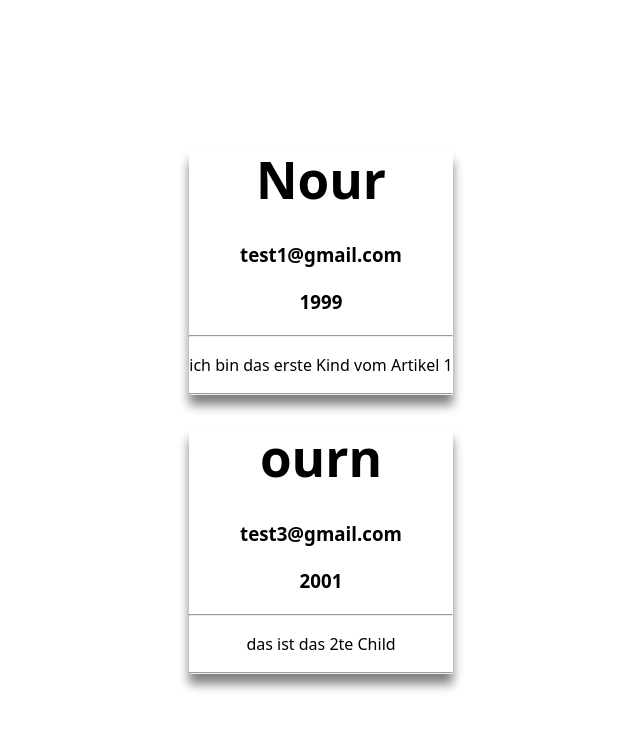
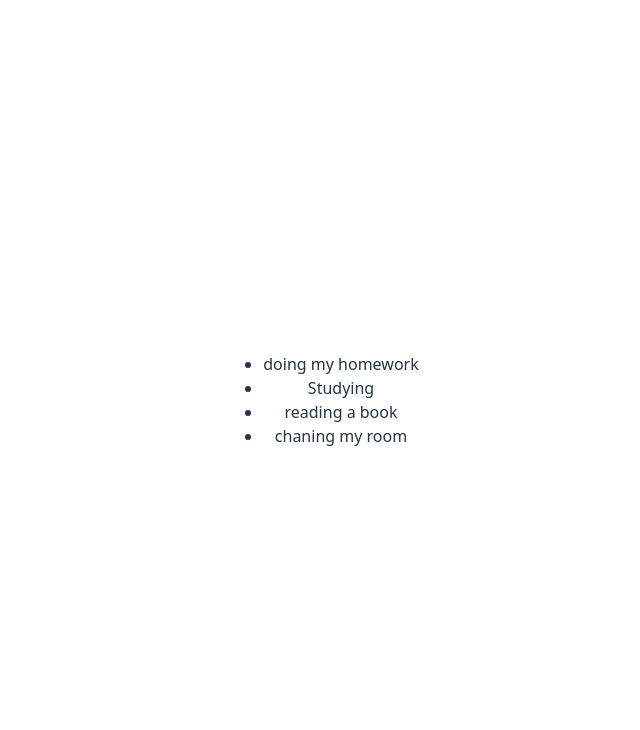
Before and after one commit to Nourvic/Web-Applications, a React (Vite) app in the folder React-with-ts/react-project/: page / in a window 1280 px wide. Shown: the top 730 px of the page, without its empty margins (319-959 px from the left). Built offline with nearby package versions, Linux system fonts and the light colour scheme.

Commit message:
Rendering list

```diff
--- a/React-with-ts/react-project/src/App.tsx
+++ b/React-with-ts/react-project/src/App.tsx
@@ -9,17 +9,23 @@ import "./App.css";
 //import Header from "./myComponent/task1/Header";
 //import Posts from "./myComponent/task1/Posts";
 //import SideMenu from "./myComponent/task1/SideMenu";
-import Artikel from "./myComponent/task2/artikel";
+//import Artikel from "./myComponent/task2/artikel";
 function App() {
+  const tasks = [
+    { id: 1, title: "doing my homework" },
+    { id: 2, title: "Studying" },
+    { id: 3, title: "reading a book" },
+    { id: 4, title: "chaning my room " },
+  ];
+
+  const myTaskList = tasks.map((task) => {
+    return <li key={task.id}>{task.title}</li>;
+  });
+  console.log(myTaskList);
   return (
     <>
-      <div style={{ backgroundColor: "white", color: "black" }}>
-        <Artikel personName={"Nour"} email={"test1@gmail.com"} date={1999}>
-          <p> ich bin das erste Kind vom Artikel 1 </p>
-        </Artikel>
-        <Artikel personName={"ourn"} email={"test3@gmail.com"} date={2001}>
-          <p>das ist das 2te Child</p>
-        </Artikel>
+      <div>
+        <ul>{myTaskList}</ul>
       </div>
     </>
   );
```
